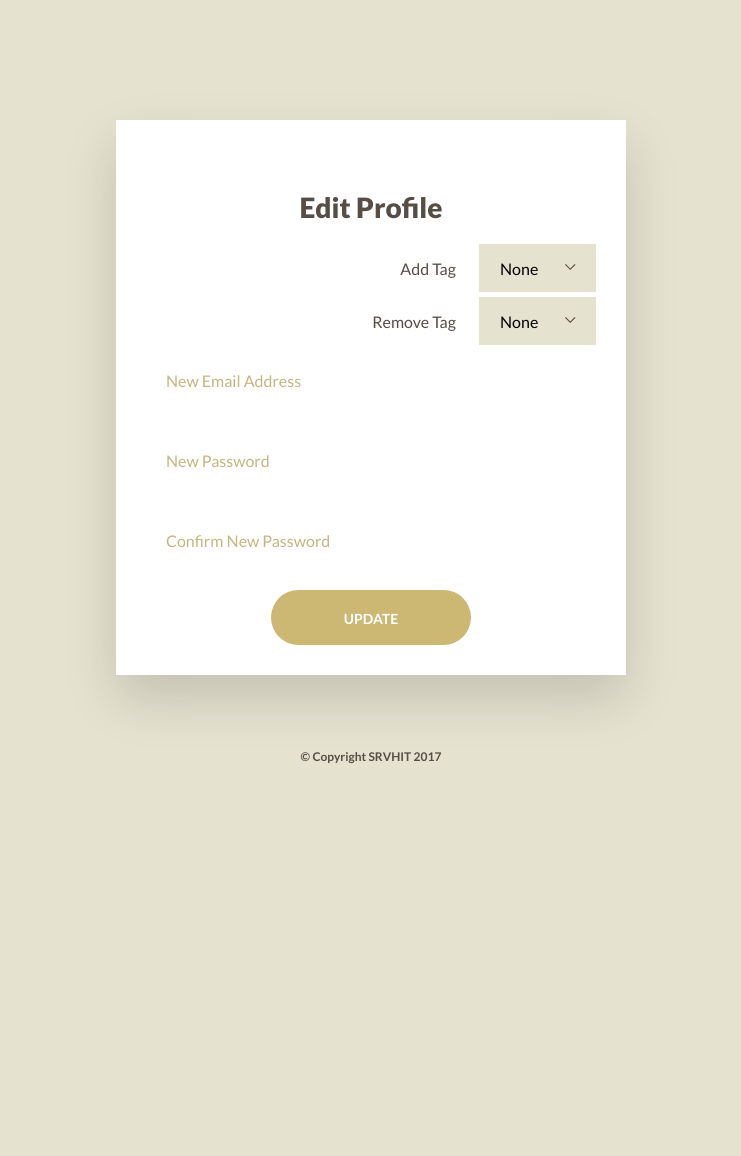
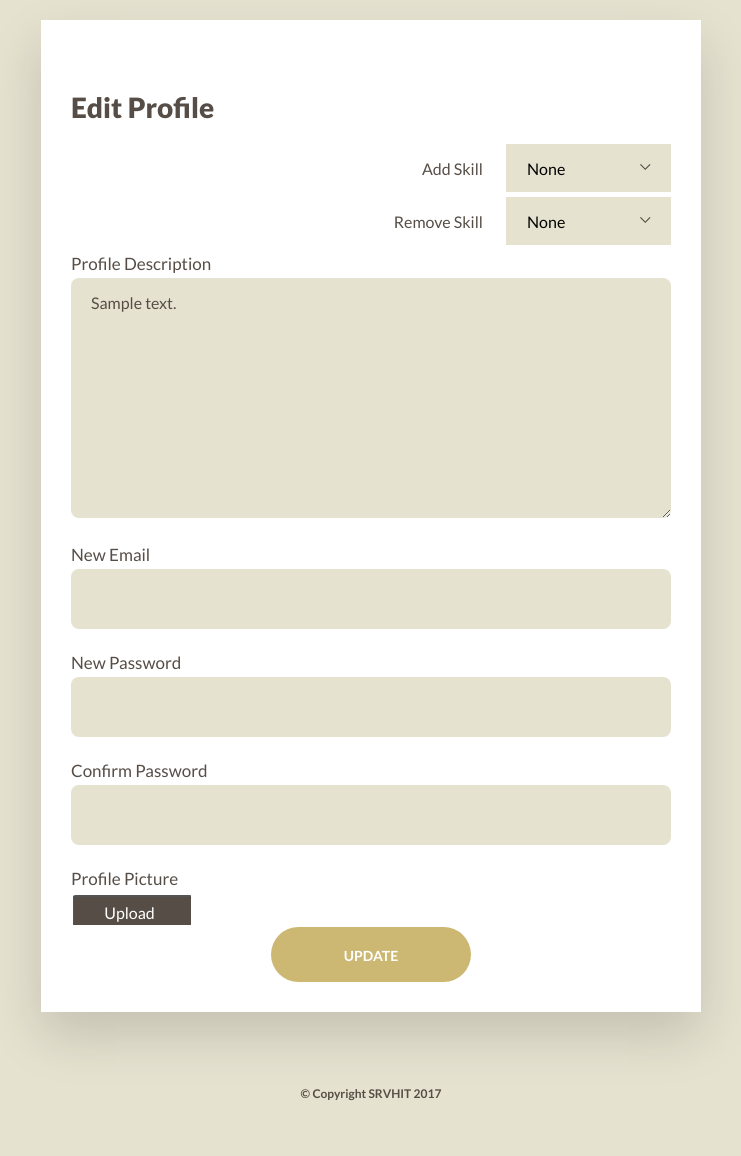
Before and after one commit to scalettar/SRVHIT, a PHP site: page /phpmail/edit.php in a window 1280 px wide. Shown: the part 128-1284 px from the top of the page, without its empty margins (269-1010 px from the left). Before the commit the page ends 892 px from the top, so only its background shows below. Run offline with PHP 8.4, Linux system fonts and the light colour scheme; the visitor is signed in with stand-in values (Sample User, id 1); tables that the repository leaves empty or names only in its code hold one stand-in row (values such as "Sample post").

Commit message:
Image uploading functional
- users can upload profile images

```diff
--- a/class.user.php
+++ b/class.user.php
@@ -57,7 +57,7 @@ class USER
        }
    }
 
-   public function edit($userpw, $useremail, $tagadd, $tagrem){
+   public function edit($userpw, $useremail, $tagadd, $tagrem, $userdesc, $userimage){
      try
      {
        if($userpw!=null){
@@ -85,6 +85,17 @@ class USER
          $stmttag->bindparam(":tagrem", $tagrem);
          $stmttag->execute();
        }
+
+       $stmtimg = $this->db->prepare("UPDATE users SET userimage = :userimage WHERE userid = :userid");
+       $stmtimg->bindparam(":userid", $_SESSION['user_session']);
+       $stmtimg->bindParam(':userimage',$userimage);
+       $stmtimg->execute();
+
+       $stmtdesc = $this->db->prepare("UPDATE users SET userdesc = :userdesc WHERE userid = :userid");
+       $stmtdesc->bindparam(":userid", $_SESSION['user_session']);
+       $stmtdesc->bindparam(":userdesc", $userdesc);
+       $stmtdesc->execute();
+
        return true;
      }
      catch(PDOException $e)
--- a/css/bundle.css
+++ b/css/bundle.css
@@ -167,7 +167,7 @@ td, th { padding: 0; }
 
 .input-wrapper.mobile { display: inline-block; background: #fff; line-height: auto; border-radius: 8px; width: 100%; position: relative; }
 
-input.search { background: url("images/icon_search.svg"); border-radius: 8px; display: inline-block; border: 0; padding: 20px; color: #002e21; }
+input.search { background: url("images/icon_search.svg"); text-align: center; border-radius: 8px; display: inline-block; border: 0; padding: 20px; color: #002e21; }
 
 input.search-button { background: url("../images/icon_search.svg") #fff no-repeat center 20px; border-radius: 8px; display: inline-block; border: 0; padding: 20px; position: absolute; top: 0; right: 0; }
 
@@ -175,7 +175,13 @@ input.search-button { background: url("../images/icon_search.svg") #fff no-repea
 
 .form input:not([type='submit']) { height: 60px; margin-bottom: 20px; border-radius: 8px; padding: 0 20px; width: 100%; box-sizing: border-box; border: none; color: #c5b57e; }
 
+.edit input:not([type='submit']) { height: 60px; margin-bottom: 20px; border-radius: 8px; padding: 0 20px; width: 100%; box-sizing: border-box; border: none; background-color: #e6e2d0; color: #564e46; }
+
+.edit textarea:not([type='submit']) { height: 240px; margin-bottom: 20px; border-radius: 8px; padding: 15px 20px; width: 100%; box-sizing: border-box; border: none; background-color: #e6e2d0; color: #564e46; }
+
 .form .button { margin: 0 auto; border: none; display: block; }
+
+.edit .button { margin: 0 auto; border: none; display: block; }
 
 textarea:focus, input:focus, select:focus { outline: none; }
 
@@ -185,7 +191,7 @@ select::-ms-expand { display: none; }
 
 label { color: #564e46; display: block; margin-bottom: 5px; }
 
-select { background: #e6e2d0; border: none; border-radius: 0; height: 48px; width: 100%; margin-bottom: 5px; padding: 0 20px; }
+select { background: #e6e2d0; border: none; border-radius: 0; height: 48px; width: 100%; margin-bottom: 5px; padding: 0 20px; min-width: 165px}
 
 fieldset { border: 0; margin: 0; padding: 0; }
 
@@ -275,7 +281,7 @@ header .mobile-menu li a { color: #c5b57e; display: block; }
 
 #logged-in .profile-info .quick-links img { margin-left: 20px; }
 
-#logged-in .profile-info .avatar { border: 3px solid #c5b57e; border-radius: 100%; height: 120px; width: 120px; }
+#logged-in .profile-info .avatar { border: 3px solid #c5b57e; border-radius: 100%; height: 120px; width: 120px; overflow: hidden;}
 
 #logged-in .profile-info .avatar img { display: block; }
 
@@ -337,6 +343,7 @@ footer p { font-size: 12px; }
   #students, #businesses { max-width: 300px; width: 25%; vertical-align: middle; }
   #or { padding: 0 48px; }
   .form { max-width: 450px; margin: 0 auto; display: block; width: 50%; margin-top: 100px; }
+  .edit { max-width: 600px; margin: 0 auto; display: block; width: 50%; margin-top: 0px; }
   #student-profile, #business-profile { margin-right: 10px; }
   #student-favorites, #business-favorites { margin-left: 10px; }
   #logged-in .row { display: flex; }
@@ -353,3 +360,36 @@ footer p { font-size: 12px; }
   footer { margin-top: 48px; }
   .mobile-only { display: none !important; }
   .desktop-only { display: inline-block !important; } }
+
+  /*file upload css*/
+  .file-input-wrapper {
+      height: 30px;
+      margin: 2px;
+      overflow: hidden;
+      position: relative;
+      width: 118px;
+      background-color: #fff;
+      cursor: pointer;
+  }
+  .file-input-wrapper > input[type="file"] {
+      font-size: 40px;
+      position: absolute;
+      top: 0;
+      right: 0;
+      opacity: 0;
+      cursor: pointer;
+  }
+  .file-input-wrapper > .btn-file-input {
+      background-color: #564e46;
+      border-radius: 4px;
+      color: #fff;
+      display: inline-block;
+      height: 34px;
+      margin: 0 0 0 -1px;
+      padding-left: 0;
+      width: 121px;
+      cursor: pointer;
+  }
+  .file-input-wrapper:hover > .btn-file-input {
+      //background-color: #564e46;
+  }
--- a/edit.php
+++ b/edit.php
@@ -16,12 +16,35 @@ if(isset($_POST['btn-edit'])){
   $useremail = !empty($_POST['useremail']) ? trim($_POST['useremail']) : null;
   $tagadd = !empty($_POST['tagadd']) ? trim($_POST['tagadd']) : null;
   $tagrem = !empty($_POST['tagrem']) ? trim($_POST['tagrem']) : null;
+  $userdesc = !empty($_POST['userdesc']) ? trim($_POST['userdesc']) : null;
+
+  // process image
+  $imgfile = $_FILES['userimage']['name'];
+  if(!empty($imgfile)){
+    $tmpdir = $_FILES['userimage']['tmp_name'];
+    $imgsize = $_FILES['userimage']['size'];
+    $uploaddir = "images/users/";
+    $imgext = strtolower(pathinfo($imgfile,PATHINFO_EXTENSION));
+    $validext = array('jpeg', 'jpg', 'png', 'gif');
+    $userimage = rand(1000,1000000).".".$imgext;
+    if(in_array($imgext, $validext)){
+      if($imgsize < 5000000){
+        move_uploaded_file($tmpdir,$uploaddir.$userimage);
+      }
+      else{
+        $error[] = "Image size too large.";
+      }
+    }
+    else{
+      $error[] = "Image must be a JPG, JPEG, PNG, or GIF.";
+    }
+  }
 
   if($_POST['userpw'] != '' && $userpw!=$userpwcheck) {
       $error[] = "Passwords do not match.";
   }
-  else{
-      if($user->edit($userpw, $useremail, $tagadd, $tagrem)){
+  else if(!isset($error)){
+      if($user->edit($userpw, $useremail, $tagadd, $tagrem, $userdesc, $userimage)){
           $user->redirect('edit.php?edit=true');
       }
   }
@@ -94,7 +117,7 @@ if(isset($_POST['btn-edit'])){
       <div class="row">
 
         <!-- start: edit form -->
-        <div class="form columns">
+        <div class="edit columns">
           <h2>Edit Profile</h2>
 
 <?php
@@ -116,9 +139,9 @@ if(isset($_POST['btn-edit'])){
 <?php
             }
 ?>
-          <form action="edit.php" method="post">
+          <form action="edit.php" method="post" enctype = "multipart/form-data">
             <fieldset>
-              <label>Add Tag</label>
+              <label>Add Skill</label>
               <div class="custom-select">
                 <img src="images/chevron.svg" alt="" class="chevron">
                 <select id="tagadd" name="tagadd">
@@ -135,9 +158,9 @@ if(isset($_POST['btn-edit'])){
 ?>
                 </select>
               </div>
-            </fieldset>
+            </fieldset><br>
             <fieldset>
-              <label>Remove Tag</label>
+              <label>Remove Skill</label>
               <div class="custom-select">
                 <img src="images/chevron.svg" alt="" class="chevron">
                 <select id="tagrem" name="tagrem">
@@ -155,10 +178,30 @@ if(isset($_POST['btn-edit'])){
 ?>
                 </select>
               </div>
-            </fieldset>
-            <input type="email" name="useremail" placeholder="New Email Address">
-            <input type="password" name="userpw" placeholder="New Password">
-            <input type="password" name="userpwcheck" placeholder="Confirm New Password">
+            </fieldset><br>
+            <p align="left">Profile Description</p>
+            <textarea name="userdesc" cols="40" rows="10" placeholder=""><?=$currentRow["userdesc"]?></textarea><br>
+            <p align="left">New Email</p>
+            <input type="email" name="useremail"><br>
+            <p align="left">New Password</p>
+            <input type="password" name="userpw"><br>
+            <p align="left">Confirm Password</p>
+            <input type="password" name="userpwcheck"><br>
+            <p align="left">Profile Picture</p>
+            <div class="file-input-wrapper">
+              <button class="btn-file-input">Upload</button>
+              <input type="file" name="userimage" id="image" value="" />
+            </div>
+            <span id="img_text" style="float: right;
+            margin-right: -80px;
+            margin-top: -14px;"></span>
+            <script>
+                (function($){
+                    $('input[type="file"]').bind('change',function(){
+                        $("#img_text").html($('input[type="file"]').val());
+                    });
+                })(jQuery)
+            </script>
             <input type="submit" name="btn-edit" value="Update" class="button">
           </form>
 
--- a/home.php
+++ b/home.php
@@ -108,7 +108,7 @@ $currentRow=$stmt->fetch(PDO::FETCH_ASSOC);
             </div>
 
             <div class="avatar">
-              <img src="images/avatar.png" alt="">
+              <img src="images/users/<?php echo $currentRow['userimage'];?>" alt="" width=120px height=120px>
             </div>
 
             <div class="bio">
@@ -133,7 +133,7 @@ $currentRow=$stmt->fetch(PDO::FETCH_ASSOC);
 ?>
           </ul>
 
-          <p>Lorem ipsum dolor sit amet, consectetur adipiscing elit. Proin pulvinar libero sit amet magna congue facilisis. Maecenas pellentesque risus nec dui volutpatLorem ipsum dolor sit amet, consectetur adipiscing elit. Proin pulvinar libero sit amet magna congue facilisis. Maecenas pellentesque risus nec dui volutpatLorem ipsum dolor sit amet.</p>
+          <p><?=$currentRow['userdesc']?></p>
 
         </div>
         <!-- end - student profile -->
```
